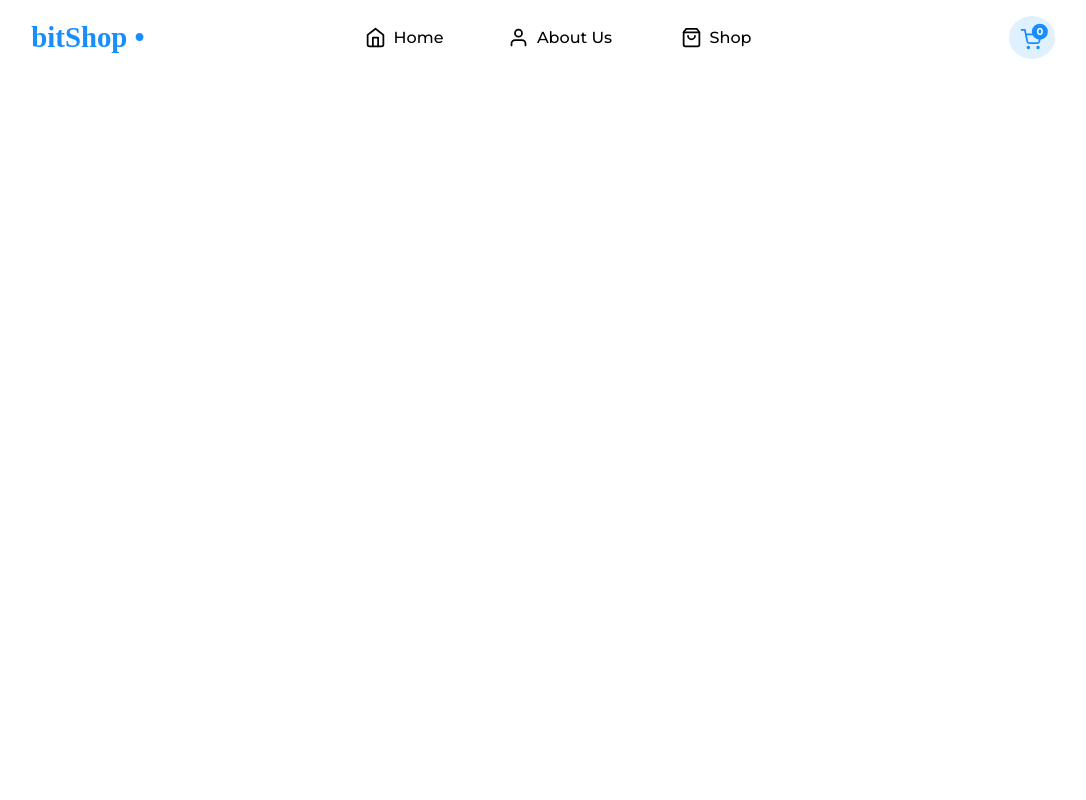
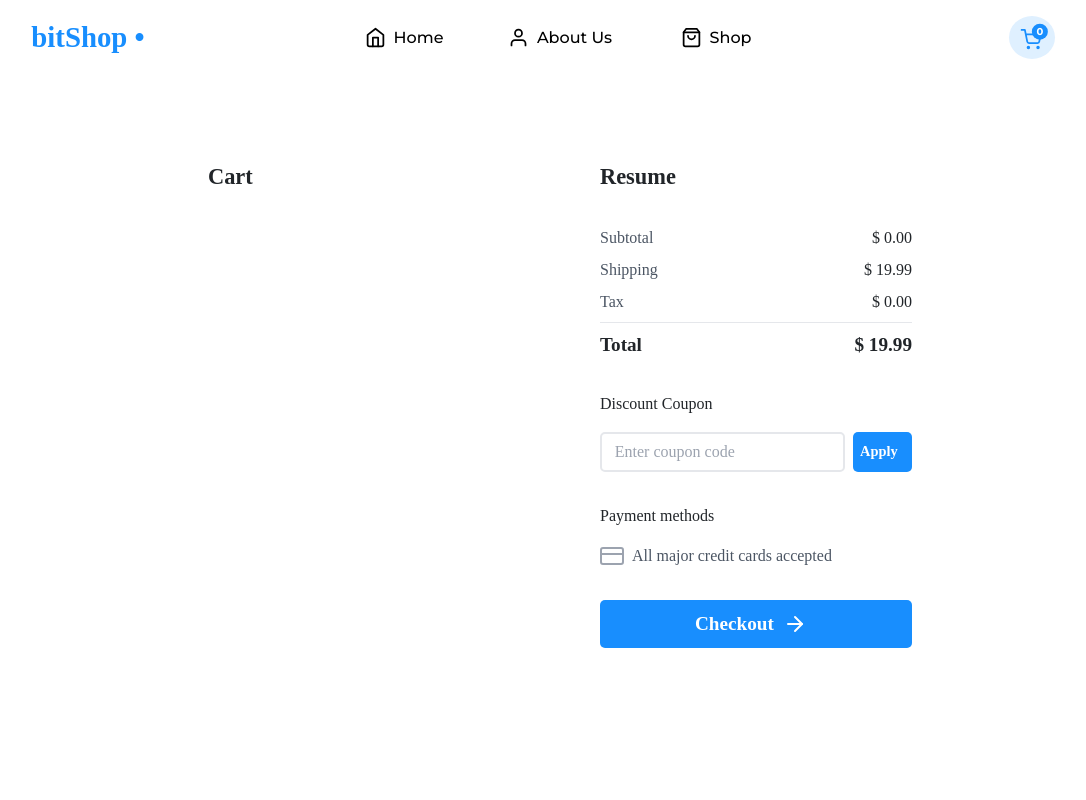
Before and after one commit to thomasmfx/bitshop, a React (Vite) app: page /cart in a window 1280 px wide. Shown: the top 800 px of the page, without its empty margins (80-1166 px from the left). Built offline with nearby package versions, Linux system fonts and the light colour scheme.

Commit message:
🌟 feat: implement Cart page

```diff
--- a/src/pages/Cart/Cart.jsx
+++ b/src/pages/Cart/Cart.jsx
@@ -1,19 +1,234 @@
 import styled from 'styled-components'
+import { useOutletContext } from 'react-router-dom'
+import { X, ArrowRight, CreditCard } from 'react-feather'
+import QuantityControl from '../../components/QuantityControl/QuantityControl'
+import ButtonPrimary from '../../components/ButtonPrimary/ButtonPrimary'
 
-const Main = styled.main`
+const StyledCart = styled.main`
   min-height: 100vh;
-  display: flex;
+  display: grid;
+  grid-template-columns: 1fr 1fr;
   justify-content: center;
-  align-items: center;
   gap: 5em;
   padding: 6em;
-  padding-top: 0;
+  padding-bottom: 10em;
+  padding-top: 10em;
+  width: 70%;
+  justify-self: center;
+`
+
+const SectionHeading = styled.h2`
+  font-size: 1.4rem;
+`
+
+const Section = styled.section`
+  display: flex;
+  flex-direction: column;
+  gap: 2em;
+`
+
+const Column = styled.div`
+  display: flex;
+  flex-direction: column;
+  gap: 2em;
+`
+
+const Product = styled.div`
+  display: flex;
+  gap: 0.5em;
+  border: 1px solid lightgray;
+  padding: 1em;
+  border-radius: 10px;
+`
+
+const ProductColumn = styled.div`
+  display: flex;
+  flex-direction: column;
+  justify-content: space-between;
+  flex-basis: 100%;
+  padding-top: 0.5em;
+  padding-bottom: 0.5em;
+`
+
+const ProductRow = styled.div`
+  display: flex;
+  justify-content: space-between;
+  gap: 1em;
+`
+
+const ProductImage = styled.img`
+  width: 124px;
+`
+
+const Text = styled.p``
+
+const ProductPrice = styled.p`
+  &::before {
+    content: '$ ';
+  }
+`
+
+const RemoveProductButton = styled.button`
+  min-width: 20px;
+  align-self: start;
+  cursor: pointer;
+  margin-left: 1em;
+
+  background: none;
+  border: none;
+  opacity: 0.7;
+`
+
+const PriceBreakdown = styled.div`
+  display: flex;
+  flex-direction: column;
+  gap: .5em;
+`
+
+const PriceWrapper = styled.div`
+  display: flex;
+  justify-content: space-between;
+`
+
+const Price = styled.p`
+  &::before {
+    content: '$ ';
+  }
+`
+
+const TextLight = styled(Text)`
+  color: #4B5563;
+`
+
+const TotalPrice = styled(PriceWrapper)`
+  font-size: 1.2rem;
+  font-weight: bold;
+`
+
+const Divider = styled.div`
+  width: 100%;
+  height: 1.5px;
+  background-color: #E5E7EB;
+`
+
+const DiscountCouponWrapper = styled.div`
+  display: grid;
+  grid-template-columns: 1fr min-content;
+  grid-template-rows: 1fr 1fr;
+  column-gap: .5em;
+
+  & > :first-child {
+    grid-column: 1 / -1;
+  }
+`
+
+const CouponInput = styled.input`
+  border: 2px solid #E5E7EB;
+  border-radius: 5px;
+  height: 40px;
+  padding: 0 .8em;
+
+  &::placeholder {
+    color: #9CA3AF;
+  }
+`
+
+const PaymentMethodsWrapper = styled(DiscountCouponWrapper)`
+  gap: 1em;
+`
+
+const WrapperFlexRow = styled.div`
+  display: flex;
+  align-items: center;
+  gap: .5em;
 `
 
 export default function Cart() {
+  const { items, addItem, decreaseQuantity, removeItem } = useOutletContext()
+
+  function calculateSubtotal() {
+    return items.reduce((count, item) => count + (item.price * item.quantity), 0)
+  }
+
+  const subtotal = calculateSubtotal();
+  const shipping = 19.99;
+  const tax = subtotal * 0.1;
+  const total = subtotal + shipping + tax;
+
   return (
     <>
-      <Main></Main>
+      <StyledCart>
+        <Section>
+          <SectionHeading>Cart</SectionHeading>
+          <Column>
+            {items.map((product) => (
+              <Product key={product.id}>
+                <ProductImage src={product.images[0]} />
+                <ProductColumn>
+                  <ProductRow>
+                    <Text>{product.title}</Text>
+                    <RemoveProductButton onClick={() => removeItem(product)}>
+                      <X size={15} color="#A5AAB5" />
+                    </RemoveProductButton>
+                  </ProductRow>
+                  <ProductRow>
+                    <QuantityControl
+                      value={product.quantity}
+                      onMinusClick={() => product.quantity === 1 ? removeItem(product) : decreaseQuantity(product, 1)}
+                      onPlusClick={() => addItem(product, 1)}
+                    />
+                    <ProductPrice>
+                      {product.price}
+                    </ProductPrice>
+                  </ProductRow>
+                </ProductColumn>
+              </Product>
+            ))}
+          </Column>
+        </Section>
+        <Section>
+          <SectionHeading>Resume</SectionHeading>
+          <Column>
+            <PriceBreakdown>
+              <PriceWrapper>
+                <TextLight>Subtotal</TextLight>
+                <Price>{subtotal.toFixed(2)}</Price>
+              </PriceWrapper>
+              <PriceWrapper >
+                <TextLight>Shipping</TextLight>
+                <Price>{shipping.toFixed(2)}</Price>
+              </PriceWrapper>
+              <PriceWrapper>
+                <TextLight>Tax</TextLight>
+                <Price>{tax.toFixed(2)}</Price>
+              </PriceWrapper>
+              <Divider/>
+              <TotalPrice>
+                <Text>Total</Text>
+                <Price>{total.toFixed(2)}</Price>
+              </TotalPrice>
+            </PriceBreakdown>
+            <DiscountCouponWrapper>
+              <Text>Discount Coupon</Text>
+              <CouponInput placeholder='Enter coupon code'/>
+              <ButtonPrimary>
+                Apply
+              </ButtonPrimary>
+            </DiscountCouponWrapper>
+            <PaymentMethodsWrapper>
+              <Text>Payment methods</Text>
+              <WrapperFlexRow>
+                <CreditCard size={24} color='#9CA3AF'/>
+                <TextLight>All major credit cards accepted</TextLight>
+              </WrapperFlexRow>
+            </PaymentMethodsWrapper>
+            <ButtonPrimary size={'l'}>
+              <Text>Checkout</Text>
+              <ArrowRight />
+            </ButtonPrimary>
+          </Column>
+        </Section>
+      </StyledCart>
     </>
   )
 }
```
